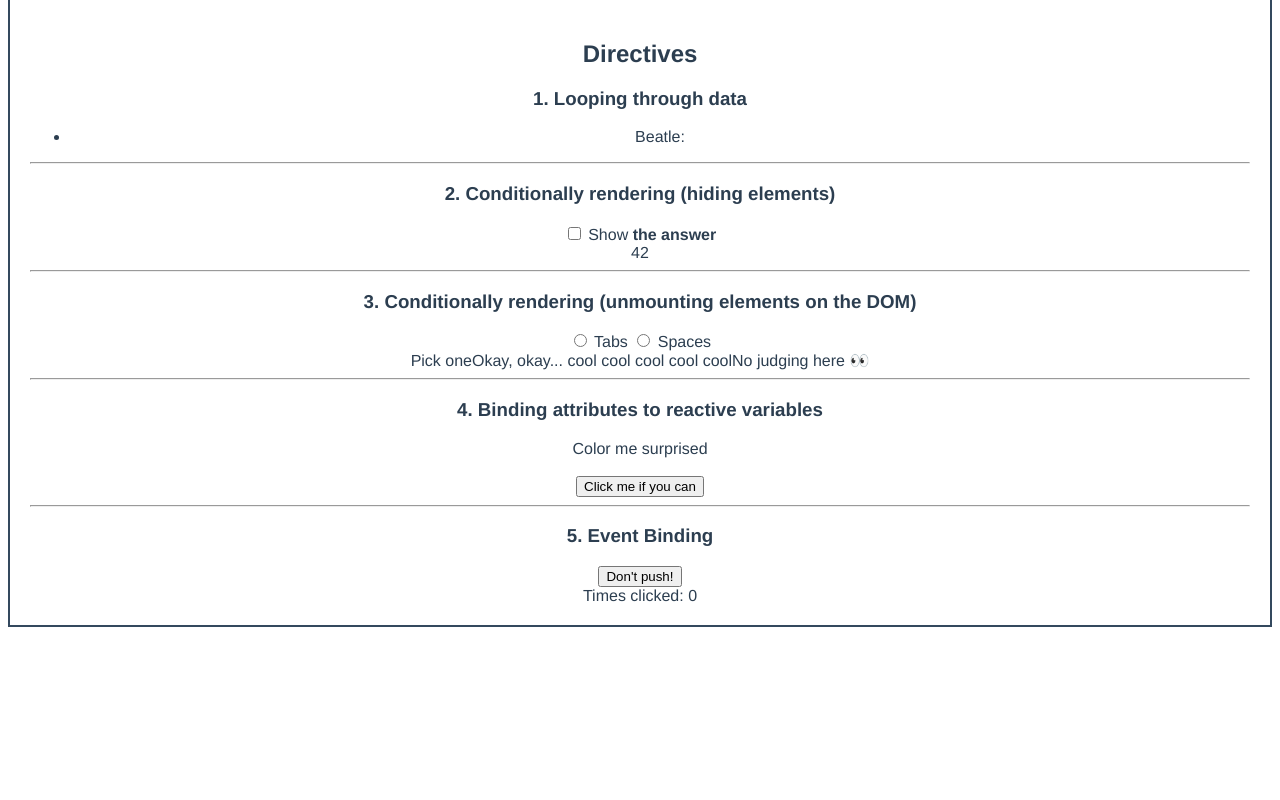
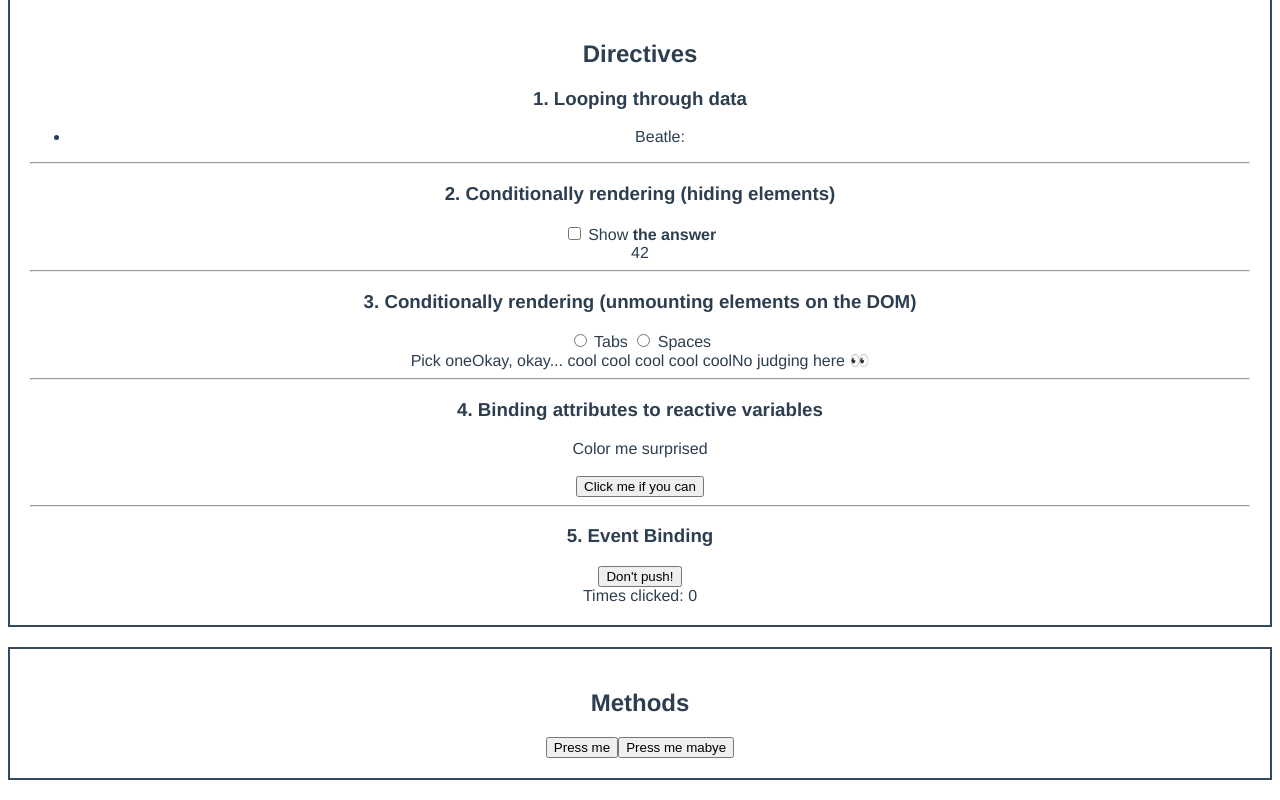
Before and after one commit to ackzell/vue-workshop, a Vue app: page / in a window 1280 px wide. Shown: the part 437-1237 px from the top of the page. Before the commit the page ends 1084 px from the top, so only its background shows below. Built offline with nearby package versions, Linux system fonts and the light colour scheme.

Commit message:
Adding the Methods section and its tests

```diff
--- a/src/App.vue
+++ b/src/App.vue
@@ -3,18 +3,21 @@
     <img alt="Vue logo" src="./assets/logo.png" />
     <HelloWorld />
     <Directives />
+    <Methods />
   </div>
 </template>
 
 <script>
 import HelloWorld from "./components/HelloWorld.vue";
 import Directives from "./components/Directives.vue";
+import Methods from "./components/Methods.vue";
 
 export default {
   name: "App",
   components: {
     HelloWorld,
-    Directives
+    Directives,
+    Methods
   }
 };
 </script>
--- /dev/null
+++ b/src/components/Methods.vue
@@ -0,0 +1,25 @@
+<template>
+  <div>
+    <h2>Methods</h2>
+    <!--
+        We want to execute the `greet` method when we click on the button
+        Remember: an alternative syntax to `@click` is `v-on:click`
+    -->
+    <button @click="greet">Press me</button>
+    <button @click="callMeMaybe">Press me mabye</button>
+  </div>
+</template>
+
+<script>
+/**
+ * We want to declare the `greet` and `callMeMaybe` methods
+ * within the options of the Vue instance.
+ *
+ * The `greet` method should trigger an alert (this is important)
+ * with a message of your choice.
+ *
+ * The `callMeMaybe` method should in turn call the `greet` method,
+ * effectively displaying the same alert with the same message.
+ */
+export default {};
+</script>
```
Also changed, not shown: 2 other files (tests, documents, lock files or other folders).
